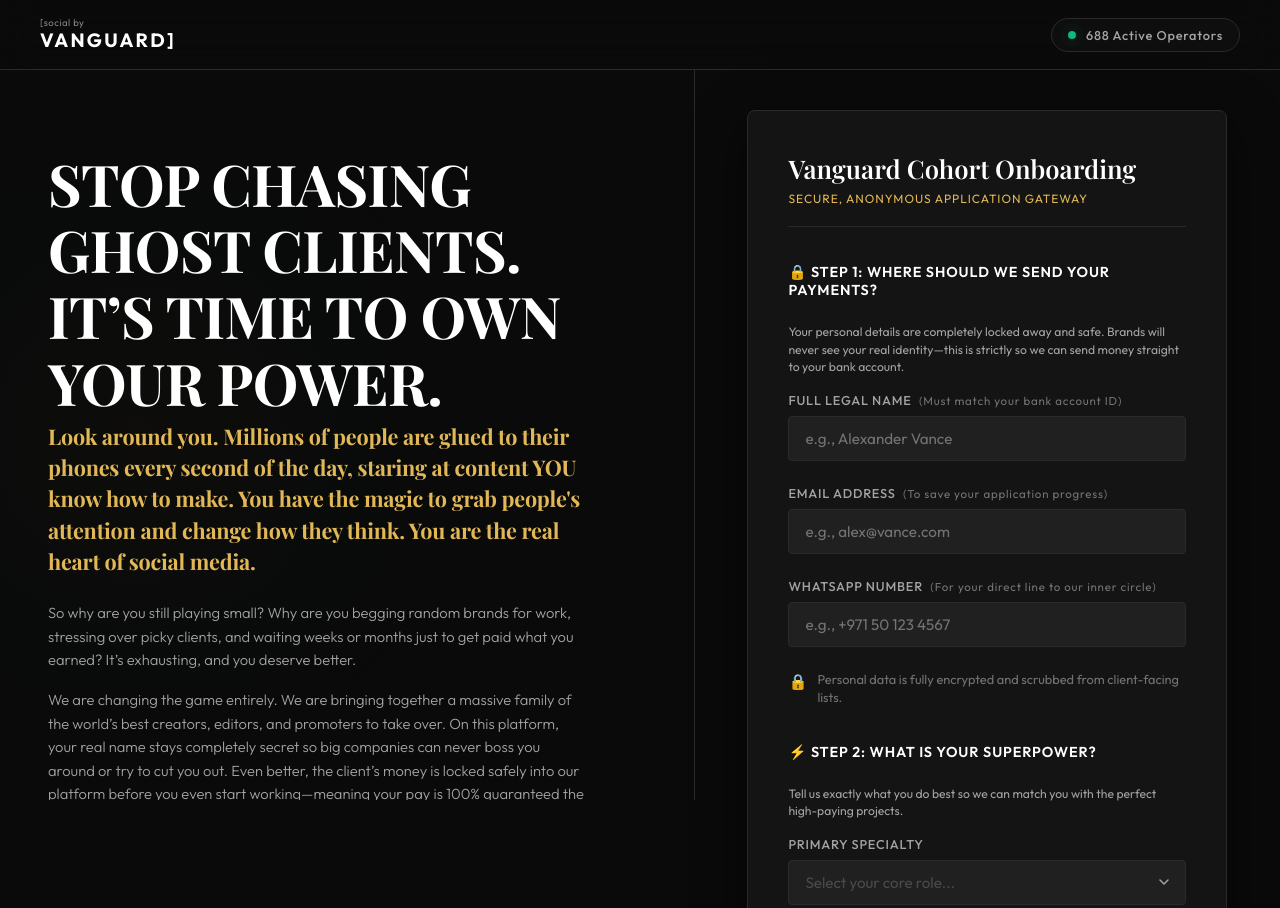
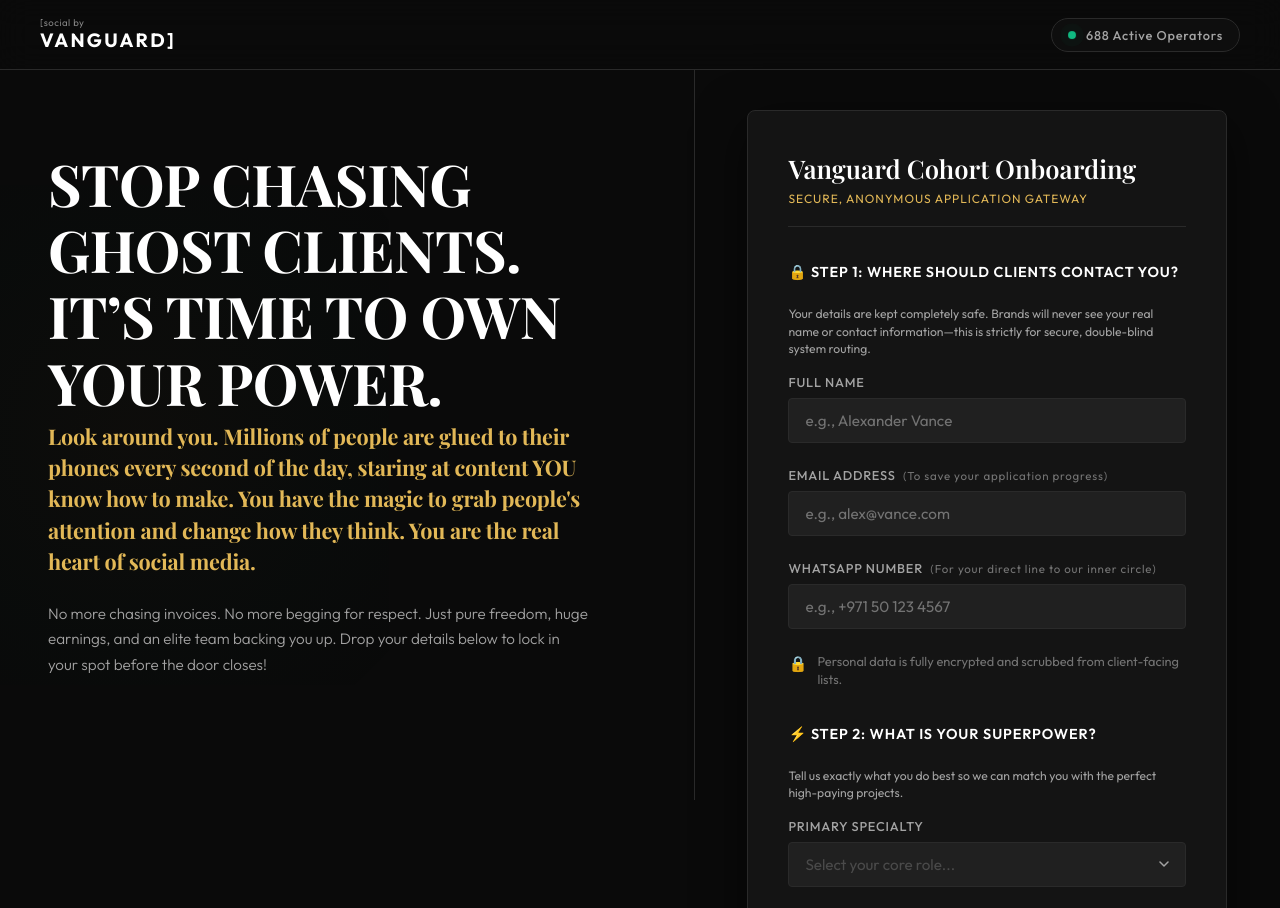
Before and after one commit to tysonsingh19929/vangaurd, a website: page public/index.html in a window 1280 px wide. Shown: the top 908 px of the page. Drawn offline with nearby package versions, Linux system fonts and the light colour scheme; a web font is replaced by a local one.

Commit message:
Clean up Step 1 fields by removing bank and legal references to prevent fraud triggers, and replace left pane copy

```diff
--- a/public/index.html
+++ b/public/index.html
@@ -62,13 +62,7 @@
         <h2 class="hero-subtitle-form" style="text-transform: none; font-size: clamp(1.15rem, 1.8vw, 1.35rem); font-weight: 700; letter-spacing: -0.01em; line-height: 1.45; color: var(--accent-gold); font-style: normal; margin-bottom: 24px; font-family: var(--font-display);">
           Look around you. Millions of people are glued to their phones every second of the day, staring at content YOU know how to make. You have the magic to grab people's attention and change how they think. You are the real heart of social media.
         </h2>
-        <p class="hero-subhead" style="font-size: 0.92rem; line-height: 1.6; color: var(--text-secondary); margin-bottom: 16px;">
-          So why are you still playing small? Why are you begging random brands for work, stressing over picky clients, and waiting weeks or months just to get paid what you earned? It’s exhausting, and you deserve better.
-        </p>
-        <p class="hero-subhead" style="font-size: 0.92rem; line-height: 1.6; color: var(--text-secondary); margin-bottom: 16px;">
-          We are changing the game entirely. We are bringing together a massive family of the world’s best creators, editors, and promoters to take over. On this platform, your real name stays completely secret so big companies can never boss you around or try to cut you out. Even better, the client’s money is locked safely into our platform before you even start working—meaning your pay is 100% guaranteed the second the job is done.
-        </p>
-        <p class="hero-subhead" style="font-size: 0.92rem; line-height: 1.6; color: var(--text-secondary); margin-bottom: 0;">
+        <p class="hero-subhead" style="font-size: 0.95rem; line-height: 1.65; color: var(--text-secondary); margin-bottom: 0;">
           No more chasing invoices. No more begging for respect. Just pure freedom, huge earnings, and an elite team backing you up. Drop your details below to lock in your spot before the door closes!
         </p>
       </div>
@@ -89,15 +83,15 @@
 
             <!-- SECTION A: Core Identity -->
             <div class="form-section-block">
-              <h3 class="section-block-title">🔒 STEP 1: WHERE SHOULD WE SEND YOUR PAYMENTS?</h3>
+              <h3 class="section-block-title">🔒 STEP 1: WHERE SHOULD CLIENTS CONTACT YOU?</h3>
               <p class="section-desc" style="font-size: 0.76rem; line-height: 1.45; color: var(--text-secondary); margin-top: 6px; margin-bottom: 16px;">
-                Your personal details are completely locked away and safe. Brands will never see your real identity—this is strictly so we can send money straight to your bank account.
+                Your details are kept completely safe. Brands will never see your real name or contact information—this is strictly for secure, double-blind system routing.
               </p>
 
               <div class="input-group">
-                <label for="legalName" class="input-label">Full Legal Name <span class="optional-text">(Must match your bank account ID)</span></label>
+                <label for="legalName" class="input-label">Full Name</label>
                 <input type="text" id="legalName" name="legalName" class="form-input" placeholder="e.g., Alexander Vance" required>
-                <span class="error-msg" id="err-legalName">Legal name is required</span>
+                <span class="error-msg" id="err-legalName">Full name is required</span>
               </div>
 
               <div class="input-group">
```
